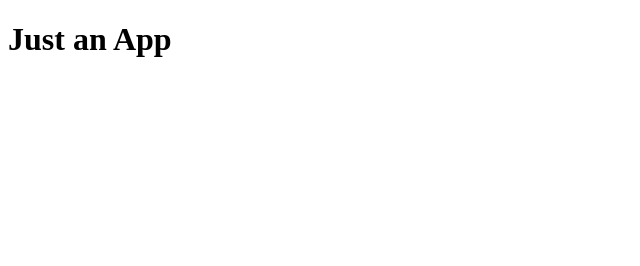
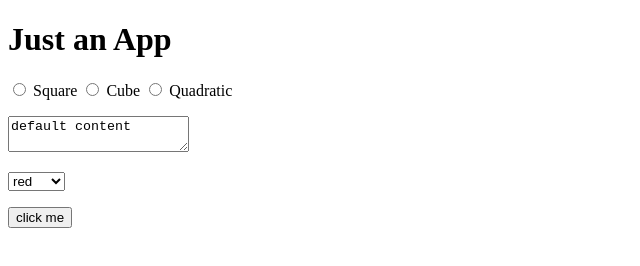
Before and after one commit to martypdx/bcp-day-4, a plain HTML site: page index.html in a window 1280 px wide. Shown: the whole page, without its empty margins (0-640 px from the left). Drawn offline with Linux system fonts and the light colour scheme.

Commit message:
show off form controls

```diff
--- a/index.html
+++ b/index.html
@@ -4,9 +4,43 @@
     <meta charset="UTF-8">
     <meta name="viewport" content="width=device-width, initial-scale=1.0">
     <title>App Time</title>
+    <style>
+        label {
+            cursor: pointer;
+        }
+    </style>
 </head>
 <body>
     <h1>Just an App</h1>
+    <main>
+        <p>
+            <label>
+                <input name="power" type="radio"> Square
+            </label>
+            <label>
+                <input name="power" type="radio"> Cube
+            </label>
+            <label>
+                <input name="power" type="radio"> Quadratic
+            </label>
+        </p>
+
+        <p>
+            <textarea>default content</textarea>
+        </p>
+
+        <p>
+            <select>
+                <option>red</option>
+                <option>blue</option>
+                <option>green</option>
+            </select>
+        </p>
+
+        <p>
+            <button>click me</button>
+        </p>
+    </main>
 
     <script>
 
```
